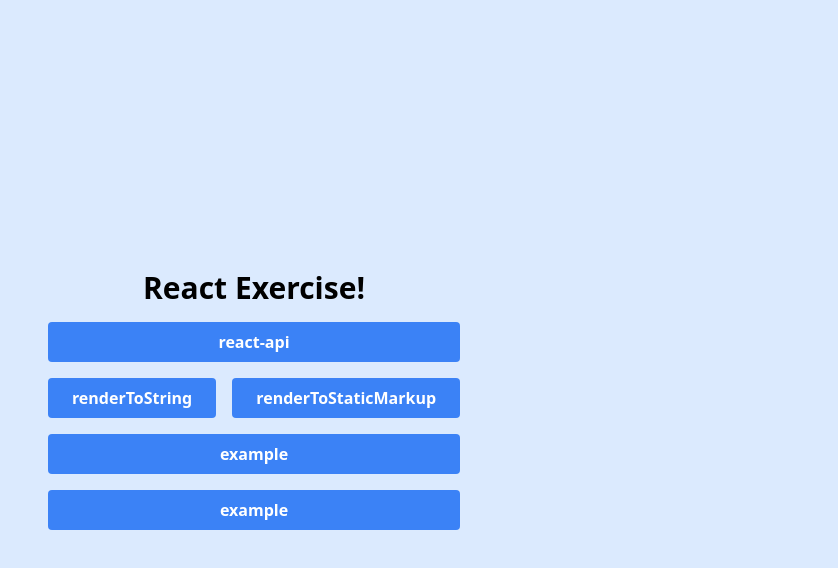
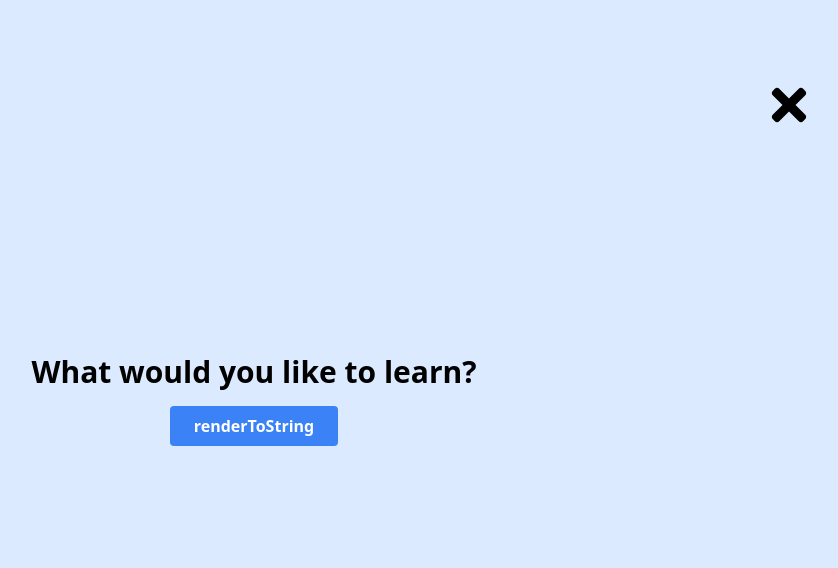
Before and after one commit to HyunSeungBeom/react-exercise, a React (Create React App) app: page / in a window 1280 px wide. Both pictures are taken after a click on the button "react-api". Shown: the top 568 px of the page, without its empty margins (386-1224 px from the left). Built offline with nearby package versions, Linux system fonts and the light colour scheme.

Commit message:
코드 리펙터링

```diff
--- a/package.json
+++ b/package.json
@@ -14,6 +14,7 @@
     "postcss": "^8.4.34",
     "react": "^18.2.0",
     "react-dom": "^18.2.0",
+    "react-icons": "^5.0.1",
     "react-scripts": "5.0.1",
     "tailwindcss": "^3.4.1",
     "typescript": "^4.9.5",
--- a/src/App.tsx
+++ b/src/App.tsx
@@ -1,41 +1,59 @@
 import React, { useState } from "react";
+import { FaTimes } from "react-icons/fa";
+
+const Button = ({ text, onClick }: { text: string; onClick: VoidFunction }) => {
+  return (
+    <button
+      className="bg-blue-500 hover:bg-blue-700 text-white font-bold py-2 px-6 rounded"
+      onClick={onClick}
+    >
+      {text}
+    </button>
+  );
+};
+
+const _buildTitle = (text: String) => {
+  return <h1 className="text-3xl font-bold mb-4">{text}</h1>;
+};
+
+const _buildButton = (onClick: VoidFunction) => {
+  return (
+    <button onClick={onClick} className="absolute top-20 right-20">
+      <FaTimes style={{ width: "50px", height: "50px" }} />
+    </button>
+  );
+};
 
 function App() {
-  const [showChildren, setShowChildren] = useState<boolean>(false);
+  const [home, setHome] = useState<boolean>(true);
+  const [showDetail, setShowDetail] = useState<boolean>(false);
 
   const parentButtonClick = () => {
-    setShowChildren(!showChildren);
-    if (showChildren) {
-    }
+    setHome(!home);
   };
+
+  const showDetailClick = () => {};
 
   return (
     <div className="flex flex-col justify-center items-center h-screen bg-blue-100">
-      <h1 className="text-3xl font-bold mb-4">React Exercise!</h1>
-      <div className="flex flex-col justify-center space-y-4">
-        <button
-          className="bg-blue-500 hover:bg-blue-700 text-white font-bold py-2 px-6 rounded"
-          onClick={parentButtonClick}
-        >
-          react-api
-        </button>
-        {showChildren && (
-          <div className="flex-row space-x-4">
-            <button className="bg-blue-500 hover:bg-blue-700 text-white font-bold py-2 px-6 rounded">
-              renderToString
-            </button>
-            <button className="bg-blue-500 hover:bg-blue-700 text-white font-bold py-2 px-6 rounded">
-              renderToStaticMarkup
-            </button>
+      {home ? (
+        <>
+          {_buildTitle("Come on!")}
+          <div className="flex flex-col justify-center space-y-4">
+            <Button text="react-api" onClick={parentButtonClick} />
+            <Button text="example" onClick={showDetailClick} />
+            <Button text="example2" onClick={showDetailClick} />
           </div>
-        )}
-        <button className="bg-blue-500 hover:bg-blue-700 text-white font-bold py-2 px-6 rounded">
-          example
-        </button>
-        <button className="bg-blue-500 hover:bg-blue-700 text-white font-bold py-2 px-6 rounded">
-          example
-        </button>
-      </div>
+        </>
+      ) : (
+        <>
+          {_buildButton(parentButtonClick)}
+          {_buildTitle("What would you like to learn?")}
+          <div className="flex flex-col justify-center space-y-4">
+            <Button text="renderToString" onClick={() => {}} />
+          </div>
+        </>
+      )}
     </div>
   );
 }
```
Also changed, not shown: 1 other file (tests, documents, lock files or other folders).
